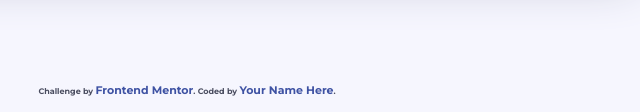
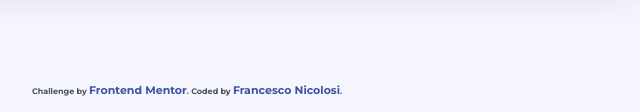
Before and after one commit to Franznic0/pricing-component-with-toggle-master, a plain HTML site: page index.html in a window 1280 px wide. Shown: the part 759-871 px from the top of the page, 453-1093 px from the left. Drawn offline with Linux system fonts and the light colour scheme.

Commit message:
commit on 'main'

```diff
--- a/index.html
+++ b/index.html
@@ -98,7 +98,7 @@
 
     <div class="attribution">
       Challenge by <a href="https://www.frontendmentor.io?ref=challenge" target="_blank">Frontend Mentor</a>.
-      Coded by <a href="#">Your Name Here</a>.
+      Coded by <a href="https://github.com/Franznic0" target="_blank">Francesco Nicolosi</a>.
     </div>
 
   </main>
```
